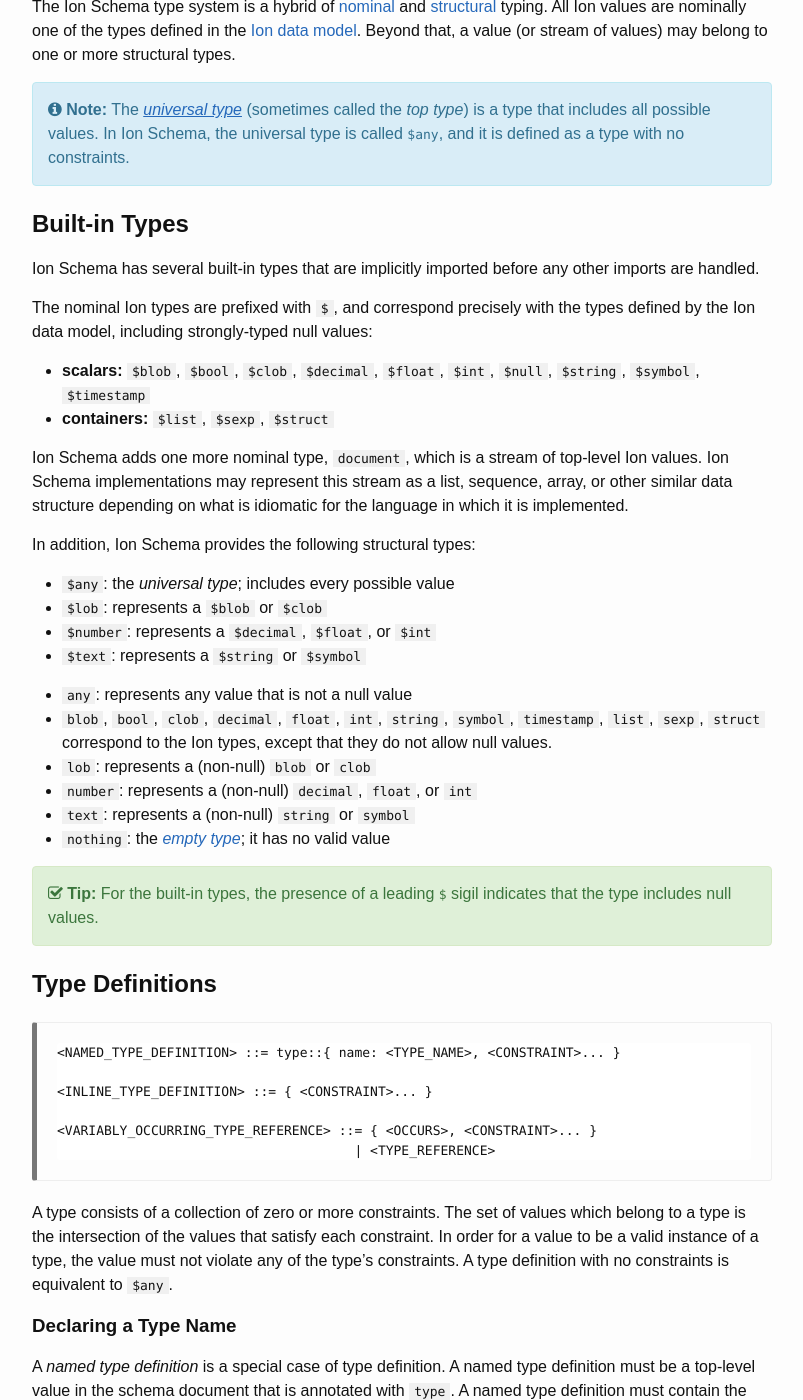
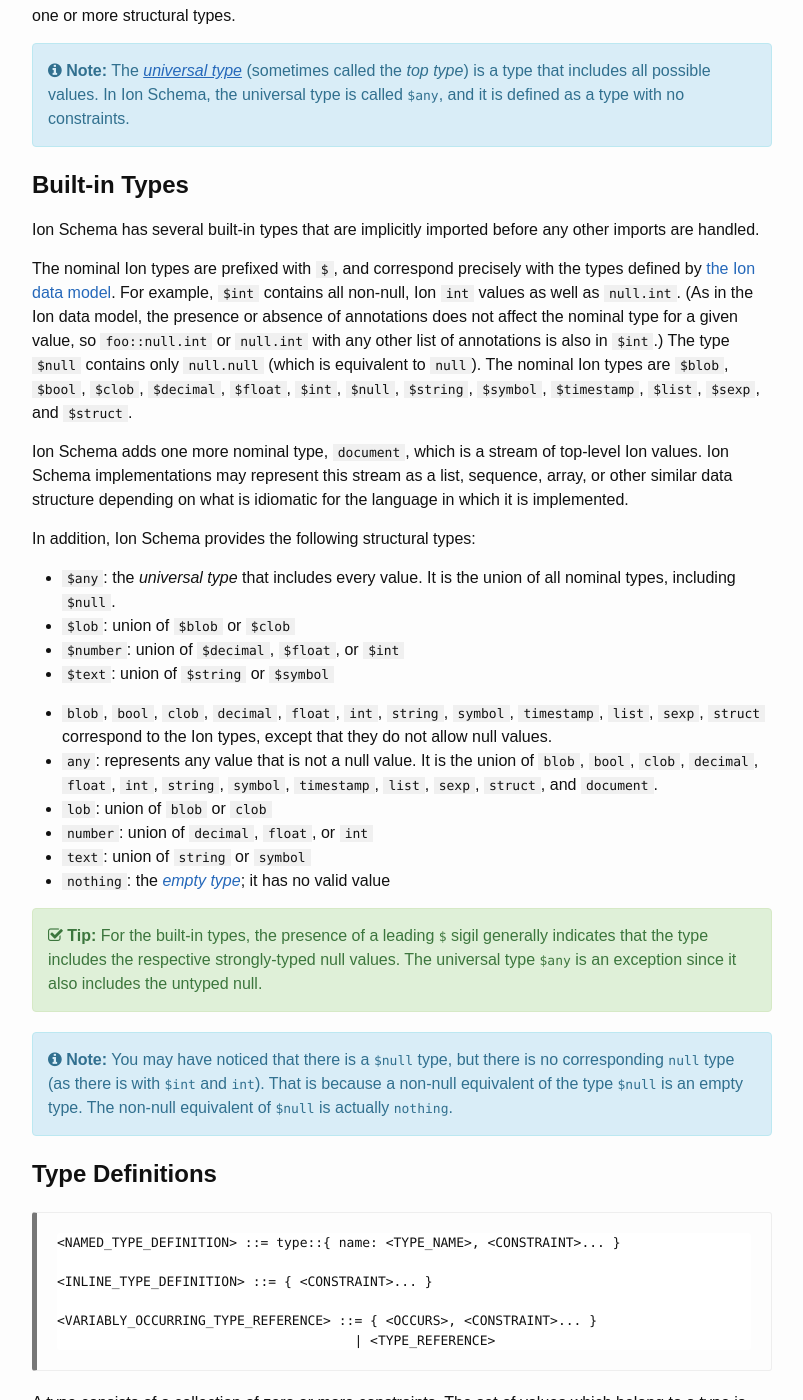
Before and after one commit to amazon-ion/ion-schema, a Jekyll site: the page built from docs/isl-2-0/spec.md, in a window 1280 px wide and 1400 px high, scrolled down 3316 px. Shown: the whole window, without its empty margins (238-1041 px from the left). Built offline with Jekyll 4.4.1, drawn with Linux system fonts in a browser that asks for light colours; some of the changed text lies outside the part shown.

Commit message:
Adds changes based on PR feedback

```diff
--- a/docs/isl-2-0/spec.md
+++ b/docs/isl-2-0/spec.md
@@ -95,30 +93,38 @@ In Ion Schema, the universal type is called `$any`, and it is defined as a type
 
 Ion Schema has several built-in types that are implicitly imported before any other imports are handled.
 
-The nominal Ion types are prefixed with `$`, and correspond precisely with the types defined by the Ion data model, including strongly-typed null values:
-- **scalars:** `$blob`, `$bool`, `$clob`, `$decimal`, `$float`, `$int`, `$null`,
-  `$string`, `$symbol`, `$timestamp`
-- **containers:** `$list`, `$sexp`, `$struct`
+The nominal Ion types are prefixed with `$`, and correspond precisely with the types defined by [the Ion data model](https://amzn.github.io/ion-docs/docs/spec.html#the-ion-data-model).
+For example, `$int` contains all non-null, Ion `int` values as well as `null.int`.
+(As in the Ion data model, the presence or absence of annotations does not affect the nominal type for a given value, so `foo::null.int` or `null.int` with any other list of annotations is also in `$int`.)
+The type `$null` contains only `null.null` (which is equivalent to `null`).
+The nominal Ion types are `$blob`, `$bool`, `$clob`, `$decimal`, `$float`, `$int`, `$null`, `$string`, `$symbol`, `$timestamp`, `$list`, `$sexp`, and `$struct`.
 
 Ion Schema adds one more nominal type, `document`, which is a stream of top-level Ion values.
 Ion Schema implementations may represent this stream as a list, sequence, array, or other similar data structure depending on what is idiomatic for the language in which it is implemented.
 
 In addition, Ion Schema provides the following structural types:
 
-- `$any`: the _universal type_; includes every possible value
-- `$lob`: represents a `$blob` or `$clob`
-- `$number`: represents a `$decimal`, `$float`, or `$int`
-- `$text`: represents a `$string` or `$symbol`
+- `$any`: the _universal type_ that includes every value. It is the union of all nominal types, including `$null`.
+- `$lob`: union of `$blob` or `$clob`
+- `$number`: union of `$decimal`, `$float`, or `$int`
+- `$text`: union of `$string` or `$symbol`
 
-- `any`: represents any value that is not a null value
 - `blob`, `bool`, `clob`, `decimal`, `float`, `int`, `string`, `symbol`, `timestamp`, `list`, `sexp`, `struct` correspond to the Ion types, except that they do not allow null values.
-- `lob`: represents a (non-null) `blob` or `clob`
-- `number`: represents a (non-null) `decimal`, `float`, or `int`
-- `text`: represents a (non-null) `string` or `symbol`
+- `any`: represents any value that is not a null value. It is the union of `blob`, `bool`, `clob`, `decimal`, `float`, `int`, `string`, `symbol`, `timestamp`, `list`, `sexp`, `struct`, and `document`.
+- `lob`: union of `blob` or `clob`
+- `number`: union of `decimal`, `float`, or `int`
+- `text`: union of `string` or `symbol`
 - `nothing`: the [_empty type_](https://en.wikipedia.org/wiki/Empty_type); it has no valid value
 
 {% include note.html type="tip" content="
-For the built-in types, the presence of a leading `$` sigil indicates that the type includes null values.
+For the built-in types, the presence of a leading `$` sigil generally indicates that the type includes the respective strongly-typed null values.
+The universal type `$any` is an exception since it also includes the untyped null.
+" %}
+
+{% include note.html type="note" content="
+You may have noticed that there is a `$null` type, but there is no corresponding `null` type (as there is with `$int` and `int`).
+That is because a non-null equivalent of the type `$null` is an empty type.
+The non-null equivalent of `$null` is actually `nothing`.
 " %}
 
 ## Type Definitions
@@ -154,6 +160,7 @@ When the `$null_or` annotation is present on any type reference, it SHALL be eva
 
 For example, to allow `null` or any non-null integer value, you would use `$null_or::int`.
 To allow `null`, `null.int`, or any non-null integer value, you would use `$null_or::$int`.
+To allow `null` or any positive integer, you would use `$null_or::{ type: int, valid_values: range::[1, max] }`.
 
 {% include example.md title="Nullable Type Reference" markdown="
 The following types are equivalent.
@@ -254,10 +261,23 @@ The `annotations` constraint specifies the type and/or constraints for all annot
 The list of annotation symbols must match the given type.
 
 {% capture sample_code %}
-annotations: { contains: [red, blue] }                   // Annotations must contain "red" and "blue" in any order, and may contain other annotations, such as "yellow"
-annotations: { element: { valid_values: [red, blue] } }  // Only the annotations "red" and "blue" are permitted, but they are not required
-annotations: { container_length: 0 }                     // No annotations are permitted
-annotations: { element: { regex: "\\w+(\\.\\w+)" } }     // Annotations must match the regex
+// Annotations must contain "red" and "blue" in any order, and may contain other annotations, such as "yellow"
+annotations: { contains: [red, blue] }
+
+// Only the annotations "red" and "blue" are permitted, but they are not required
+annotations: { element: { valid_values: [red, blue] } }
+
+// No annotations are permitted
+annotations: { container_length: 0 }
+
+// Annotations must match the regex
+annotations: { element: { regex: "\\w+(\\.\\w+)" } }
+
+// Each annotation must not be more than 8 bytes when encoded as UTF8
+annotations: { element: { utf8_byte_length: range::[min,8] } }
+
+// Value must have the annotation "foo", optionally followed by one more annotation which can be anything
+annotations: { ordered_elements: [ { valid_values: [foo] }, { occurs: optional, type: any } ]
 {% endcapture %}
 {% include example.md title="`annotations` constraint; standard syntax" code=sample_code %}
 
@@ -298,7 +318,10 @@ The value must match any of the specified types. The list of types must not be e
 {% include grammar-element.md productions="byte_length" %}
 
 The exact or minimum/maximum number of bytes in a blob or clob.
-Note that this constrains the number of bytes in the input source, which may differ from the number of bytes needed to serialize the blob/clob.
+Note that this constrains the number of bytes in the blob or clob _value_, which may differ from the number of bytes needed to serialize the blob/clob.
+<!-- Note: we need to use liquid tags to escape the double '{' in the following lines because otherwise these will be processed as a liquid tag. The escape code &#123; does not work because it's between backticks, which gets rendered into a <pre></pre>. /-->
+For example, the clob `{{"{{"}}"hello"}}` has a `byte_length` of 5 bytes, but the actual number of bytes in the serialized representation is 11 bytes.
+The same clob value, could also be encoded as `{{"{{"}} '''hello''' }}`, and it would still have a `byte_length` of 5 bytes, but the actual number of bytes in the serialized representation is now 17 bytes.
 The values `null.blob` and `null.clob` do not have a length of 0.
 Rather, they have no length at all, and are always invalid for this constraint.
 
@@ -357,7 +380,7 @@ For the purpose of this constraint, the comparison of the values (including any
 {% include grammar-element.md productions="exponent" %}
 
 This constraint specifies an exact or minimum/maximum range indicating the exponent of the Ion decimal.
-Remember that decimal values with digits after the decimal point have a _negative_ exponent, so to require at least two digits after
+Remember that decimal values with digits after the decimal point have a _negative_ exponent, so to require at least two digits after the decimal point, you must specify `exponent: range::[min, -2]`.
 
 {% include note.html type="tip" content="See [Modeling SQL Decimals](../cookbook/sql-decimals.md) to learn how `exponent` relates to the concept of _scale_." %}
 
@@ -475,8 +498,10 @@ Regular expressions shall be limited to the following features:
 |                 `.` | any codepoint                        |
 |             `[abc]` | codepoint class                      |
 |             `[a-z]` | range codepoint class                |
+|        `[a-cABC\d]` | union codepoint class                |
 |            `[^abc]` | complemented codepoint class         |
 |            `[^a-z]` | complemented range codepoint class   |
+|       `[^a-cABC\d]` | complemented union codepoint class   |
 |                 `^` | anchor at the beginning of the input |
 |                 `$` | anchor at the end of the input       |
 |             `(...)` | grouping                             |
@@ -582,7 +607,7 @@ A `timestamp` range includes any `timestamp` that falls between the minimum and
 All [`timestamp` values](https://amzn.github.io/ion-docs/docs/spec.html#timestamp) represent an instant in time.
 A `timestamp` with limited precision (for example, a year-only timestamp like `2007T`) maps to an instant by assuming that all unspecified time unit fields are effectively zero (or one for the month and day units).
 `2007T` would map to the instant represented by `2007-01-01T00:00.000-00:00`.
-Note that `timestamp` values that do not have a time component (that is: `YYYYT`, `YYYY-MMT`, and `YYYY-MM-DDT`) timestamps) have an unknown offset (`-00:00`).
+Note that `timestamp` values that do not have a time component (that is `YYYYT`, `YYYY-MMT`, and `YYYY-MM-DDT` timestamps) have an unknown offset (`-00:00`).
 Timestamps that have an unknown offset are UTC timestamps that make no assertion about the offset in which they occurred.
 The value `null.timestamp` is never in the bounds of a timestamp range, and `timestamp` ranges do not include values of any other type.
 
@@ -596,9 +621,10 @@ This additional content may be used for documentation, integrations with other t
 A schema header, type definition, or schema footer may include extra fields that are not explicitly stated in the Ion Schema specification.
 These extra fields may have any field name that is not a *keyword*.
 If the field name is a *reserved symbol*, its use as open content must be declared in the appropriate subfield of the `user_content` field in the schema header.
-For example, the reserved word `list_type` may be used in a type definition if `user_content: { type: [ list_type ] }` is present in the schema header.
+For example, the reserved symbol `list_type` may be used in a type definition if `user_content: { type: [ list_type ] }` is present in the schema header.
 
 An Ion Schema MAY include extra top-level values that are not explicitly specified in the Ion Schema specification, but any top-level open content MUST NOT be annotated with a *reserved symbol*.
+Top-level open content may appear before, after, or in between the Ion Schema version marker, header, types, and footer.
 Note that Ion Schema version markers are always interpreted as Ion Schema version markers and can never be valid open content.
 
 No other open content is allowed except for what is explicitly identified in this section.
@@ -616,9 +642,22 @@ Whether a reserved symbol is considered a keyword is context dependent.
 * There are no keywords in a schema footer.
 
 {% capture sample_code %}
+penguins
+
+$ion_schema_2_0
+
+$note_to_self::"I really like penguins. Get ready!"
+3
+2
+1
+Go
+
 schema_header::{
   _info: "This schema is about penguins."
 }
+
+(I <3 Penguins!)
+
 type::{
   name: adelie,
   type: penguin,
@@ -626,6 +665,9 @@ type::{
   _crested: false,
   _banded: false,
 }
+
+"I have watched many penguin documentaries and know many facts about penguins."
+
 type::{
   name: humboldt,
   type: penguin,
@@ -633,9 +675,18 @@ type::{
   _crested: false,
   _banded: true,
 }
+
+FAQ::{
+  q: "What is the biggest type of penguin?",
+  a: "The emperor penguin."
+}
+
 schema_footer::{}
+
+[ "Goodbye" ]
+
 {% endcapture %}
-{% include example.md title="A schema with open content using un-reserved symbols as open content field names." code=sample_code %}
+{% include example.md title="A schema with open content using un-reserved symbols as open content field names, and top-level open content displaying the author's excitement and love for the subject." code=sample_code %}
 
 {% capture sample_code %}
 schema_header::{
@@ -663,11 +714,13 @@ schema_footer::{}
 {% endcapture %}
 {% include example.md title="The same schema with open content using reserved symbols as open content field names." code=sample_code %}
 
+{% comment %} TODO: include an example of top-level open content used in ion-schema-tests.{% endcomment %}
+
 # Compatibility with Ion Schema 1.0
 
 Ion Schema 2.0 will be fully interoperable with Ion Schema 1.0.
 
-* Any Ion Schema implementation with support for Ion Schema 2.0 must also support reading Ion Schema 1.0.
+* Any Ion Schema implementation with support for Ion Schema 2.0 must also support reading Ion Schema 1.0. (See [RFC: Ion Schema 2.0](../../rfcs/ion_schema_2_0/ion_schema_2_0) for the differences between Ion Schema 1.0 and 2.0.)
 * Ion Schema 2.0 shall allow importing schemas written in Ion Schema 1.0.
 * Any implementation of ISL 1.0 that also implements ISL 2.0 must allow types from an ISL 2.0 schema to be imported by an ISL 1.0 schema.
 * The interoperability requirements stated here shall not apply to Ion Schema 3.0 or any future major version unless that major version explicitly restates them. (i.e., Ion Schema 3.0 is allowed to say that implementations must also support Ion Schema 2.0 but are not required to support Ion Schema 1.0.)
```
Also changed, not shown: other parts of docs/isl-2-0/spec.md (+2 -4 lines).
